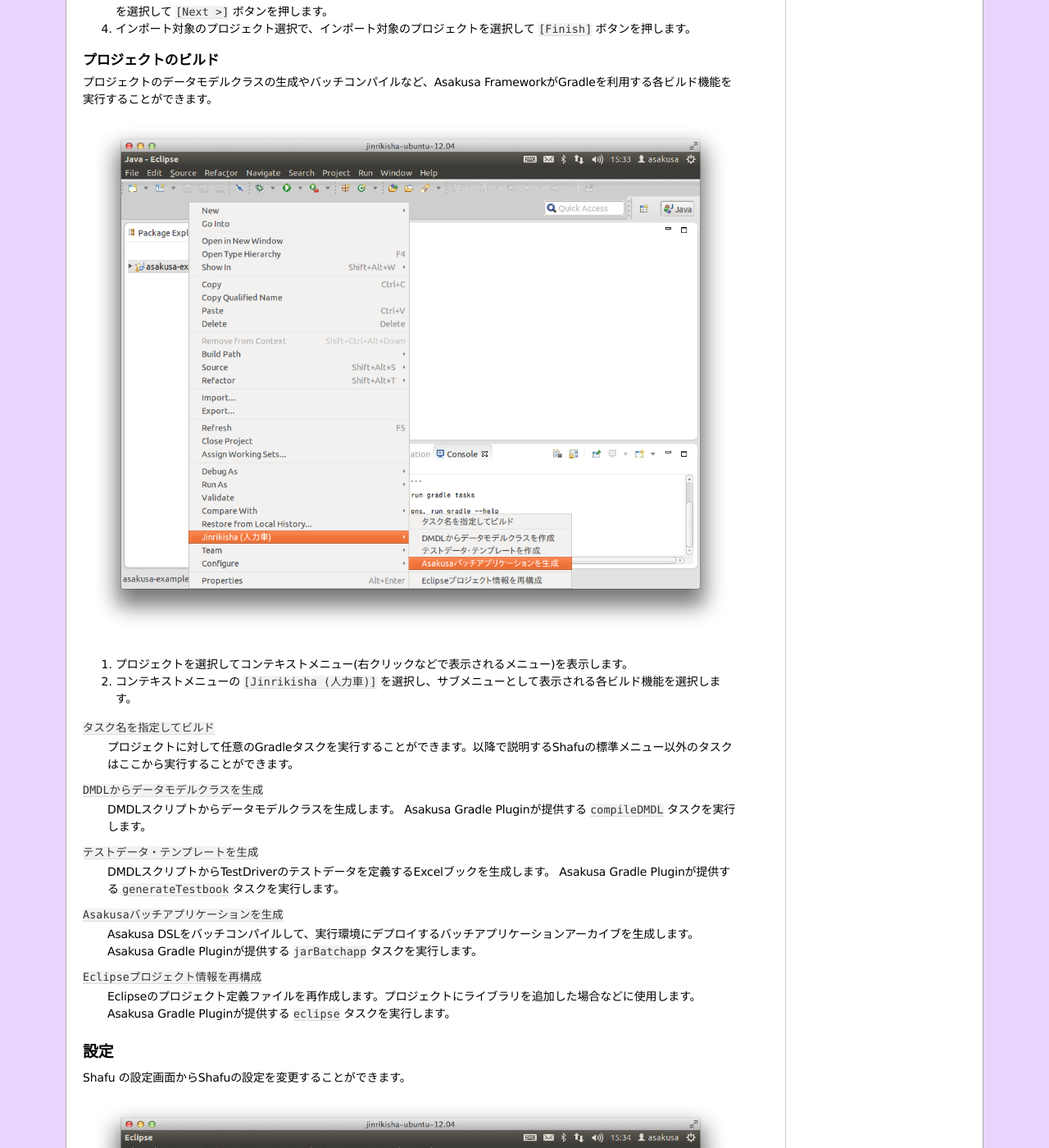
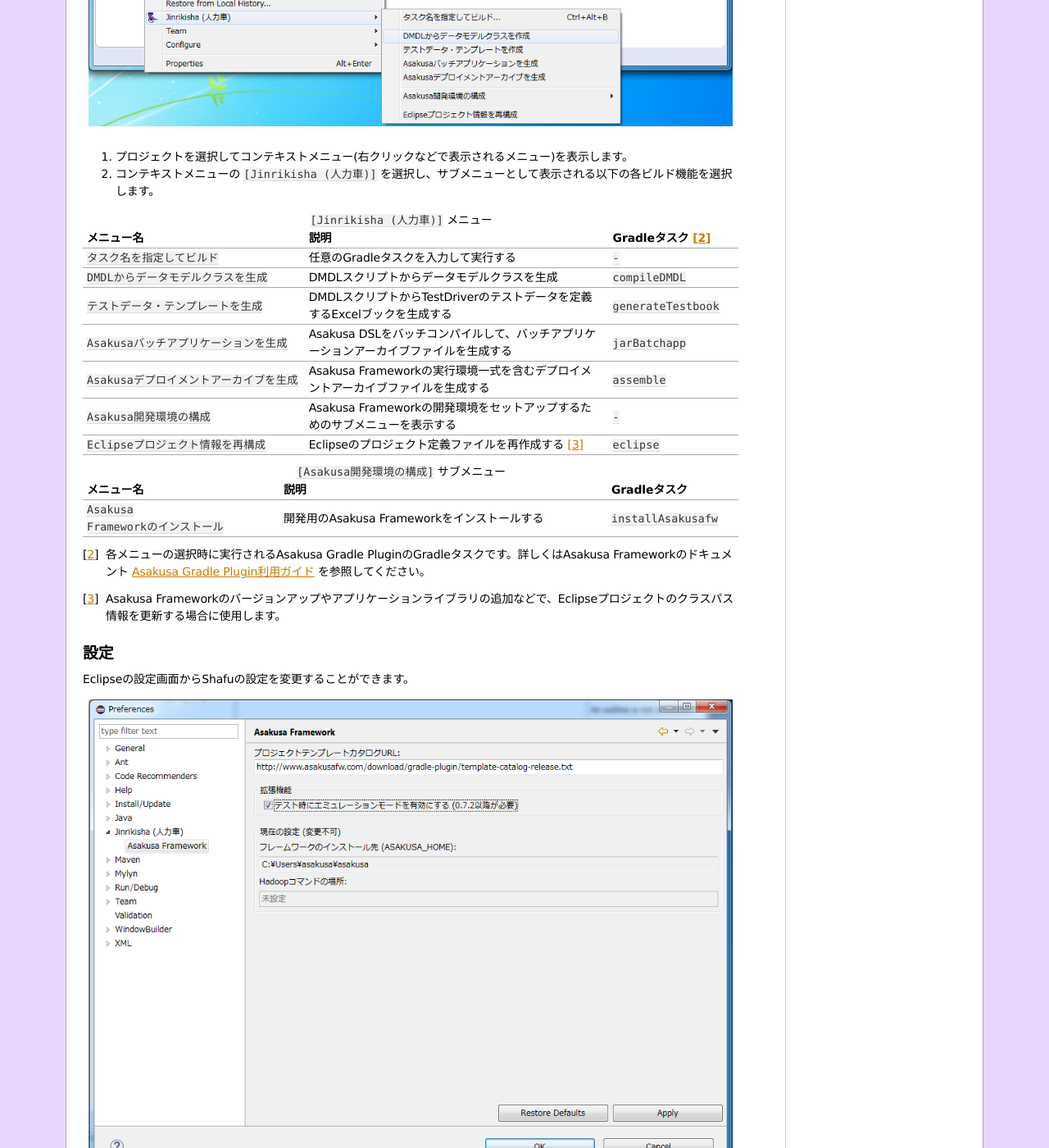
Before and after one commit to asakusafw/asakusafw-starter, a Sphinx documentation site: the page built from jinrikisha/docs/ja/source/shafu.rst, in a window 1280 px wide and 1400 px high, scrolled down 2892 px. Shown: the whole window at 82% size. Built offline with Sphinx 7.4.7, drawn with Linux system fonts in a browser that asks for light colours; formulas are drawn with MathJax 3; some of the changed text lies outside the part shown.

Commit message:
Revised document for release 0.7.2

```diff
--- a/jinrikisha/docs/ja/source/conf.py
+++ b/jinrikisha/docs/ja/source/conf.py
@@ -55,9 +55,9 @@
 # built documents.
 #
 # The short X.Y version.
-version = '0.7.1'
+version = '0.7.2'
 # The full version, including alpha/beta/rc tags.
-release = '0.7.1'
+release = '0.7.2'
 
 # The language for content autogenerated by Sphinx. Refer to documentation
 # for a list of supported languages.
--- a/jinrikisha/docs/ja/source/install.rst
+++ b/jinrikisha/docs/ja/source/install.rst
@@ -121,7 +121,7 @@
 
 ..  code-block:: sh
 
-    2) Asakusa Frameworkのバージョンを入力してください。: 0.7.1:
+    2) Asakusa Frameworkのバージョンを入力してください。: 0.7.2:
 
 ..  attention::
     基本的にはデフォルトの推奨バージョンをそのまま利用することを推奨します。その他のバージョンとの組み合わせは動作検証が行われていない可能性があります。
--- a/jinrikisha/docs/ja/source/shafu.rst
+++ b/jinrikisha/docs/ja/source/shafu.rst
@@ -50,7 +50,11 @@
     * - OS
       - MacOSX
       - 10.7 / 10.9
-      - 基本的な動作確認のみ [#]_
+      - [#]_
+    * - OS
+      - Windows
+      - 7 SP1 / 8.1
+      -
 
 ..  [#] MacOSXでJDK6を利用する場合、Eclipse実行時の文字エンコーディングをUTF-8などの日本語を利用できる環境にする必要があります。 `Eclipseの公式サイト`_ などを参考に、 ``eclipse.ini`` ファイルの ``-vmargs`` 以降の行に ``-Dfile.encoding=UTF-8`` の記述を追加してください。なおJinrikishaで構築した環境では環境変数 ``_JAVA_OPTIONS`` 経由で ``file.encoding`` が設定されるためこの設定は不要です。
 
@@ -93,55 +97,79 @@
 ------------------------------
 ローカルに配置したGradleベースのプロジェクトをEclipseワークスペース上にインポートすることができます。単体のプロジェクトをインポートするほか、複数のプロジェクトから構成されるマルチプロジェクト構成のプロジェクトを一括してインポートすることもできます。
 
-..  figure:: images/shafu-import-project.png
-    :width: 100%
-
 #. Javaパースペクティブ上のメインメニューなどから ``[File]`` - ``[Import]`` を選択します。
 #. インポート選択画面で ``[Jinrikisha (人力車)]`` - ``[Gradle プロジェクト]`` を選択して ``[Next >]`` ボタンを押します。
 #. プロジェクトディレクトリーの選択ダイアログで、ローカルに配置されているGradleプロジェクトのディレクトリーパスを選択して ``[Next >]`` ボタンを押します。
 #. インポート対象のプロジェクト選択で、インポート対象のプロジェクトを選択して ``[Finish]`` ボタンを押します。
 
-
 プロジェクトのビルド
 --------------------
-プロジェクトのデータモデルクラスの生成やバッチコンパイルなど、Asakusa FrameworkがGradleを利用する各ビルド機能を実行することができます。
+プロジェクトのデータモデルクラスの生成やAsakusa DSLのコンパイルなど、Asakusa FrameworkがGradleを利用する各ビルド機能を実行することができます。
 
 ..  figure:: images/shafu-build-project.png
     :width: 100%
 
 #. プロジェクトを選択してコンテキストメニュー(右クリックなどで表示されるメニュー)を表示します。
-#. コンテキストメニューの ``[Jinrikisha (人力車)]`` を選択し、サブメニューとして表示される各ビルド機能を選択します。
+#. コンテキストメニューの ``[Jinrikisha (人力車)]`` を選択し、サブメニューとして表示される以下の各ビルド機能を選択します。
 
-``タスク名を指定してビルド``
-  プロジェクトに対して任意のGradleタスクを実行することができます。以降で説明するShafuの標準メニュー以外のタスクはここから実行することができます。
+..  list-table:: ``[Jinrikisha (人力車)]`` メニュー
+    :widths: 3 5 2
+    :header-rows: 1
 
-``DMDLからデータモデルクラスを生成``
-  DMDLスクリプトからデータモデルクラスを生成します。 Asakusa Gradle Pluginが提供する ``compileDMDL`` タスクを実行します。
+    * - メニュー名
+      - 説明
+      - Gradleタスク [#]_
+    * - ``タスク名を指定してビルド``
+      - 任意のGradleタスクを入力して実行する
+      - ``-``
+    * - ``DMDLからデータモデルクラスを生成``
+      - DMDLスクリプトからデータモデルクラスを生成
+      - ``compileDMDL``
+    * - ``テストデータ・テンプレートを生成``
+      - DMDLスクリプトからTestDriverのテストデータを定義するExcelブックを生成する
+      - ``generateTestbook``
+    * - ``Asakusaバッチアプリケーションを生成``
+      - Asakusa DSLをバッチコンパイルして、バッチアプリケーションアーカイブファイルを生成する
+      - ``jarBatchapp``
+    * - ``Asakusaデプロイメントアーカイブを生成``
+      - Asakusa Frameworkの実行環境一式を含むデプロイメントアーカイブファイルを生成する
+      - ``assemble``
+    * - ``Asakusa開発環境の構成``
+      - Asakusa Frameworkの開発環境をセットアップするためのサブメニューを表示する
+      - ``-``
+    * - ``Eclipseプロジェクト情報を再構成``
+      - Eclipseのプロジェクト定義ファイルを再作成する [#]_
+      - ``eclipse``
 
-``テストデータ・テンプレートを生成``
-  DMDLスクリプトからTestDriverのテストデータを定義するExcelブックを生成します。 Asakusa Gradle Pluginが提供する ``generateTestbook`` タスクを実行します。
+..  list-table:: ``[Asakusa開発環境の構成]`` サブメニュー
+    :widths: 3 5 2
+    :header-rows: 1
 
-``Asakusaバッチアプリケーションを生成``
-  Asakusa DSLをバッチコンパイルして、実行環境にデプロイするバッチアプリケーションアーカイブを生成します。Asakusa Gradle Pluginが提供する ``jarBatchapp`` タスクを実行します。
+    * - メニュー名
+      - 説明
+      - Gradleタスク
+    * - ``Asakusa Frameworkのインストール``
+      - 開発用のAsakusa Frameworkをインストールする
+      - ``installAsakusafw``
 
-``Eclipseプロジェクト情報を再構成``
-  Eclipseのプロジェクト定義ファイルを再作成します。プロジェクトにライブラリを追加した場合などに使用します。Asakusa Gradle Pluginが提供する ``eclipse`` タスクを実行します。
+..  [#] 各メニューの選択時に実行されるAsakusa Gradle PluginのGradleタスクです。詳しくはAsakusa Frameworkのドキュメント `Asakusa Gradle Plugin利用ガイド`_ を参照してください。
+..  [#] Asakusa Frameworkのバージョンアップやアプリケーションライブラリの追加などで、Eclipseプロジェクトのクラスパス情報を更新する場合に使用します。
 
 設定
 ====
-Shafu の設定画面からShafuの設定を変更することができます。
+Eclipseの設定画面からShafuの設定を変更することができます。
 
 ..  figure:: images/shafu-preferences.png
     :width: 100%
 
-#. メインメニューから ``[Window]`` - ``[Preferences]`` を選択します。
-#. プリファレンス画面のサイドメニューから ``[Jinrikisha  (人力車)]`` を選択します。
+#. メニューバーから ``[Window]`` - ``[Preferences]`` を選択します。
+#. Eclipse設定画面のサイドメニューから ``[Jinrikisha  (人力車)]`` を選択します。
 
 Jinrikisha (人力車) ページ
 --------------------------
 
 ``基本``
-  Gradleのログレベルやオフラインモードの設定など、Gradleの動作に関する設定を行います。
+  Gradleのログレベルやバージョン、オフラインモードの設定など、Gradleの動作に関する設定を行います。
 
 ``プロジェクト``
   Gradleのプロジェクトビルド時に使用するプロジェクトプロパティーを設定することができます。
@@ -160,6 +188,27 @@
 
     http://www.asakusafw.com/download/gradle-plugin/template-catalog-develop.txt
 
+拡張機能
+^^^^^^^^
+
+``テスト時にエミュレーションモードを有効にする``
+  `Gradleプロジェクトをテンプレートから生成`_  を使った新規プロジェクトの作成時やプロジェクトに対して ``Eclipseプロジェクト情報を再構成`` を実行した場合に、プロジェクトに対してエミュレーションモード [#]_ を利用する設定を追加します。
+
+..  [#] エミュレーションモードについては、Asakusa Frameworkのドキュメント `エミュレーションモードによるアプリケーションテスト`_ を参照してください。
+
+
+..  _`エミュレーションモードによるアプリケーションテスト`: http://asakusafw.s3.amazonaws.com/documents/latest/release/ja/html/testing/emulation-mode.html
+
+現在の設定
+^^^^^^^^^^
+現在の環境の設定に関する情報を表示します。この画面から各項目の値を編集することはできません。
+
+``フレームワークのインストール先 (ASAKUSA_HOME)``
+  現在の環境で設定されている環境変数 ``ASAKUSA_HOME`` の値を表示します。
+
+``Hadoopコマンドの場所``
+  現在の環境で使用するHadoopコマンドのパスを表示します。
+
 ネットワークプロキシの設定
 ==========================
 オンラインとの接続にプロキシサーバを経由する必要がある場合は、Eclipseのプロキシ設定画面でプロキシの設定を行います。
```
Also changed, not shown: other parts of jinrikisha/docs/ja/source/shafu.rst (+1 -1 lines), jinrikisha/docs/ja/source/download-archive.rst (+21 -0 lines), jinrikisha/docs/ja/source/index.rst (+8 -8 lines), jinrikisha/docs/ja/source/release-notes.rst (+14 -0 lines), jinrikisha/docs/ja/source/images/shafu-build-project.png, jinrikisha/docs/ja/source/images/shafu-create-project.png, jinrikisha/docs/ja/source/images/shafu-import-project.png (deleted), jinrikisha/docs/ja/source/images/shafu-preferences.png.
